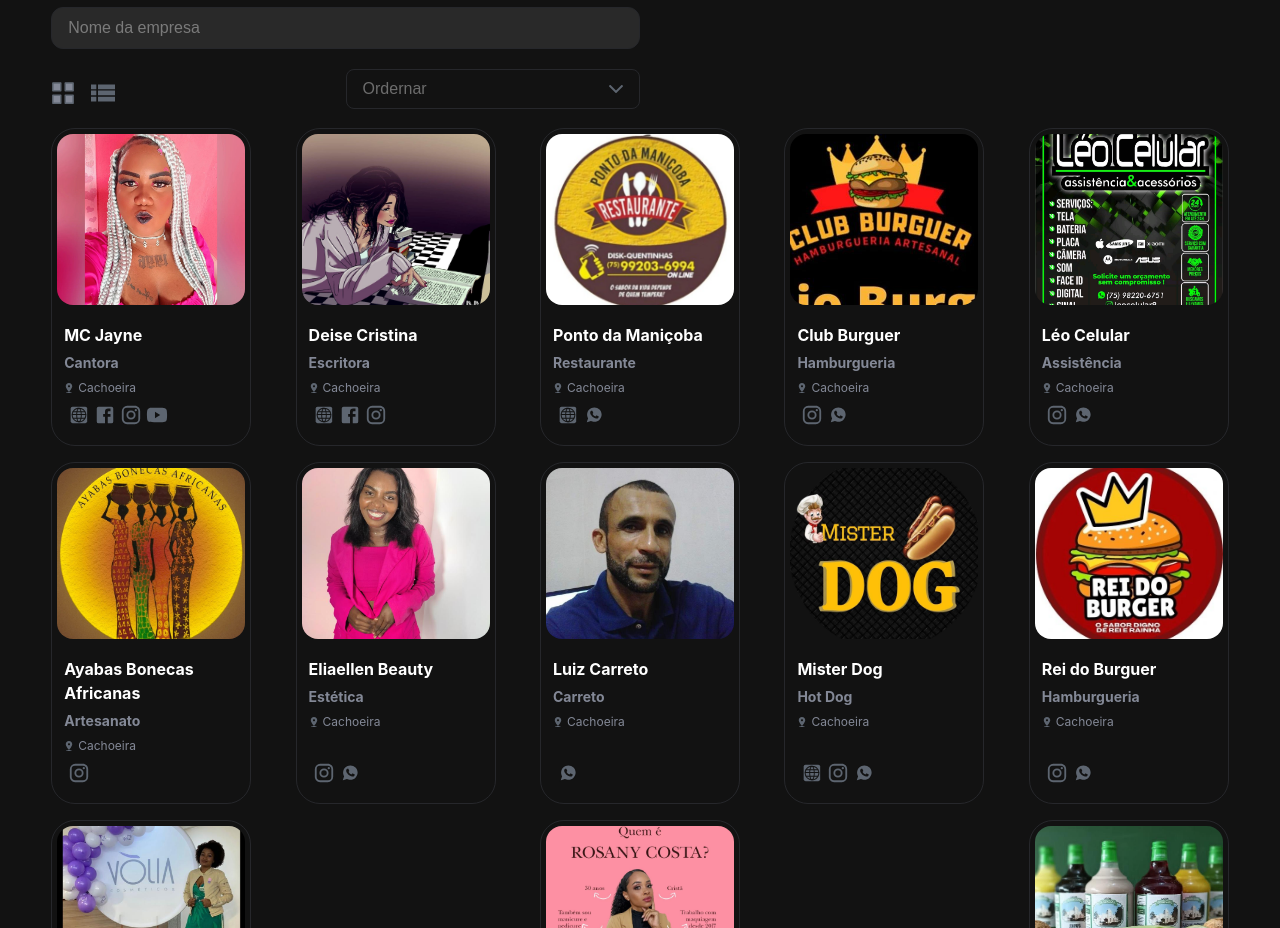
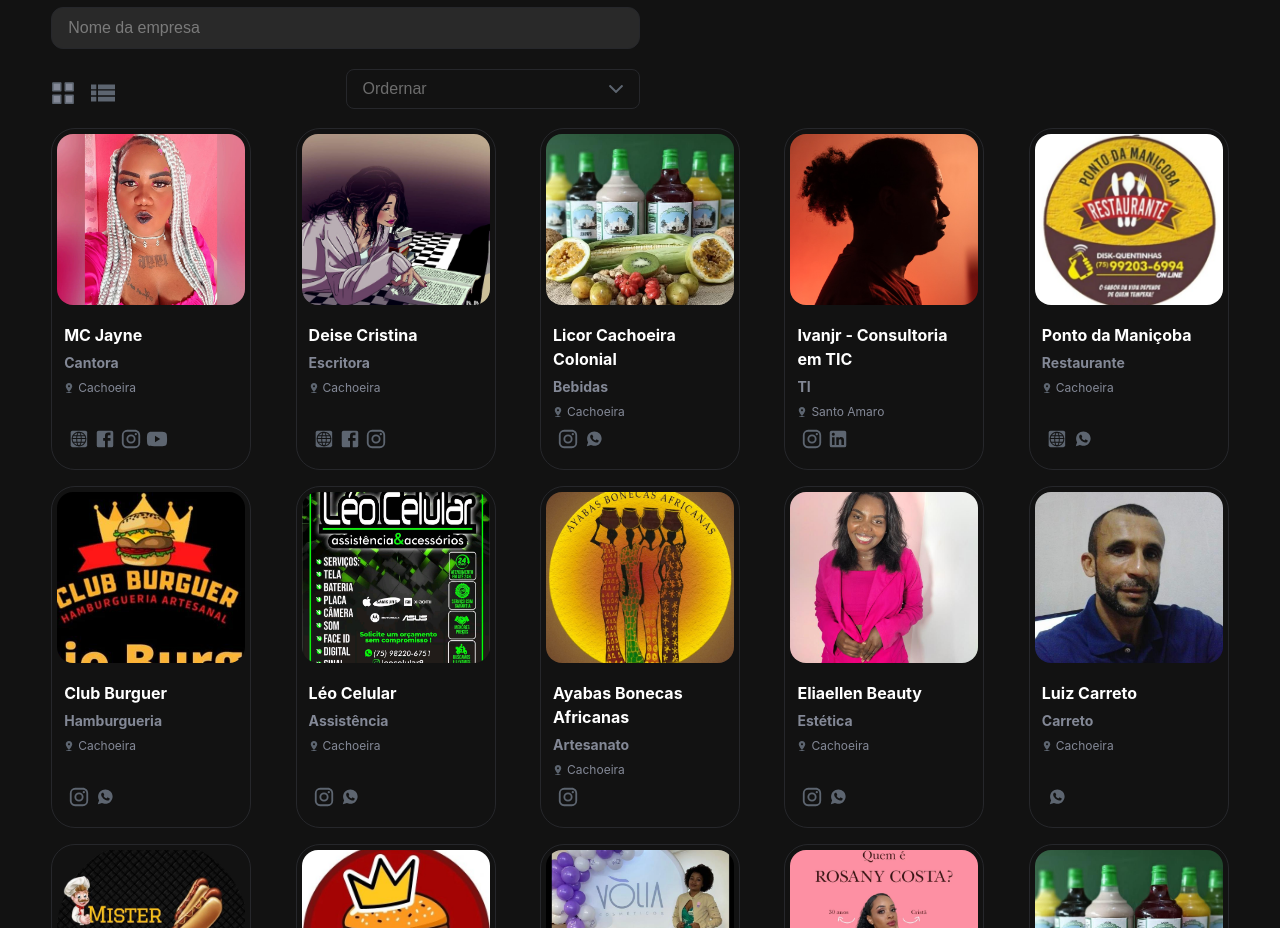
Before and after one commit to Jayneanderson/your-piece, a React (Vite) app: page / in a window 1280 px wide. Shown: the part 1200-2128 px from the top of the page. Built offline with nearby package versions, Linux system fonts and the light colour scheme.

Commit message:
feat: ivanjr company

```diff
--- a/src/data/data.ts
+++ b/src/data/data.ts
@@ -14,6 +14,7 @@
 import studioDanileSilva from '../../public/logo/studio-danile-silva.jpg';
 import rosanyCostaBeauty from '../../public/logo/rosany-costa-beauty.jpeg';
 import licorCachoeiraColonial from '../../public/logo/licor-cachoeira-colonial.png';
+import ivanJrConsultoria from '../../public/logo/ivanjr-consultoria.jpeg';
 
 export const data: CompanyProps[] = [];
 
@@ -40,6 +41,28 @@
   site: 'https://linktr.ee/DeiseCristtina',
   urlFacebook: 'https://www.facebook.com/deise.cristtina',
   urlInstagram: 'https://www.instagram.com/deisecristtina.esc',
+});
+
+data.push({
+  id: data.length + 1,
+  name: 'Licor Cachoeira Colonial',
+  type: 'Bebidas',
+  status: Status.Active,
+  city: 'Cachoeira',
+  urlLogo: licorCachoeiraColonial,
+  urlWhatsApp: 'https://api.whatsapp.com/send?phone=557534255490',
+  urlInstagram: 'https://www.instagram.com/licorcachoeiracolonial/',
+});
+
+data.push({
+  id: data.length + 1,
+  name: 'Ivanjr - Consultoria em TIC',
+  type: 'TI',
+  status: Status.Active,
+  city: 'Santo Amaro',
+  urlLogo: ivanJrConsultoria,
+  urlInstagram: 'https://www.instagram.com/ivannjr__/',
+  urlLinkedin: 'https://www.linkedin.com/in/ivan-jr/',
 });
 
 // data.push({
```
Also changed, not shown: public/logo/ivanjr-consultoria.jpeg (added).
